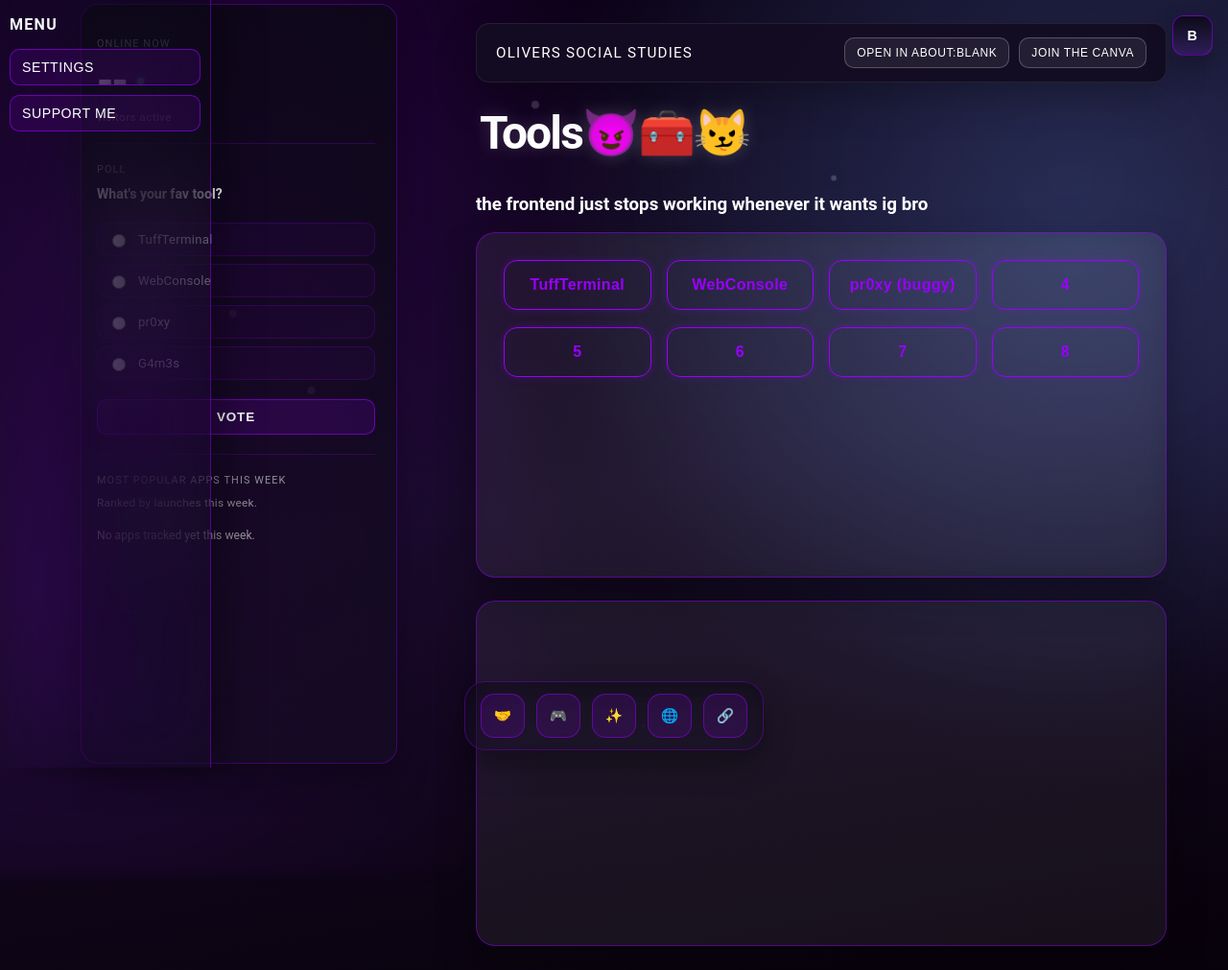
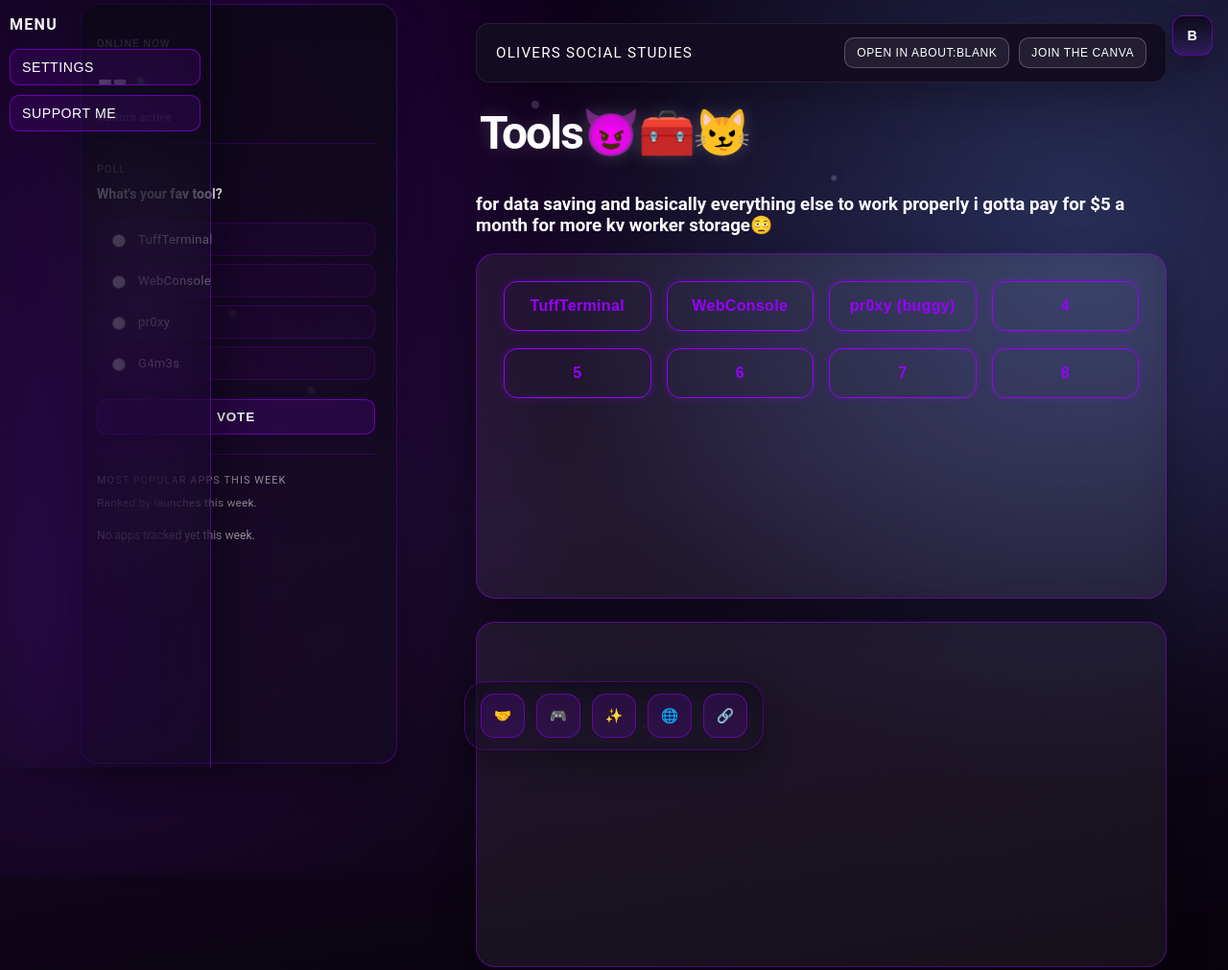
Before and after one commit to fazeddar/oliver-website-2-0, a plain HTML site: page index.html in a window 1280 px wide. Shown: the top 1011 px of the page at 96% size. Drawn offline with Linux system fonts and the light colour scheme; no server answers.

Commit message:
update msg

```diff
--- a/index.html
+++ b/index.html
@@ -106,7 +106,7 @@
 
         <main class="app-main">
             <h1 class="tools-text">Tools😈🧰😼</h1>
-            <h3 class="arch-text">the frontend just stops working whenever it wants ig bro</h3>
+            <h3 class="arch-text">for data saving and basically everything else to work properly i gotta pay for $5 a month for more kv worker storage🫩</h3>
 
             <section class="glass-panel">
                 <div class="button-row">
```
